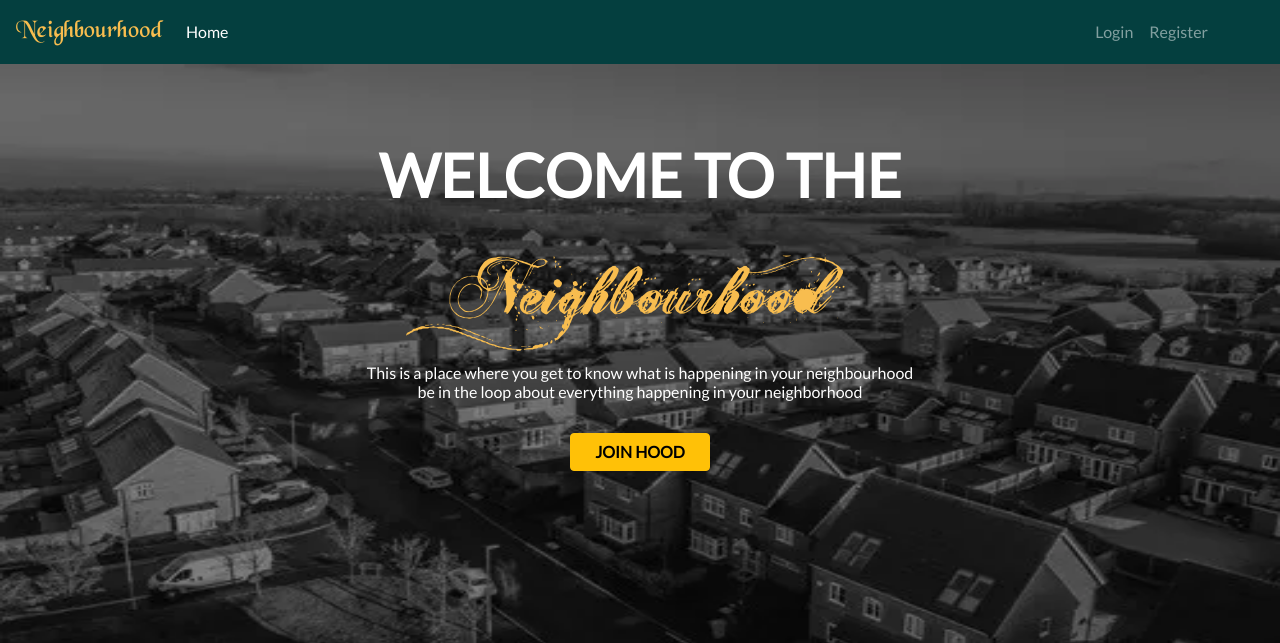
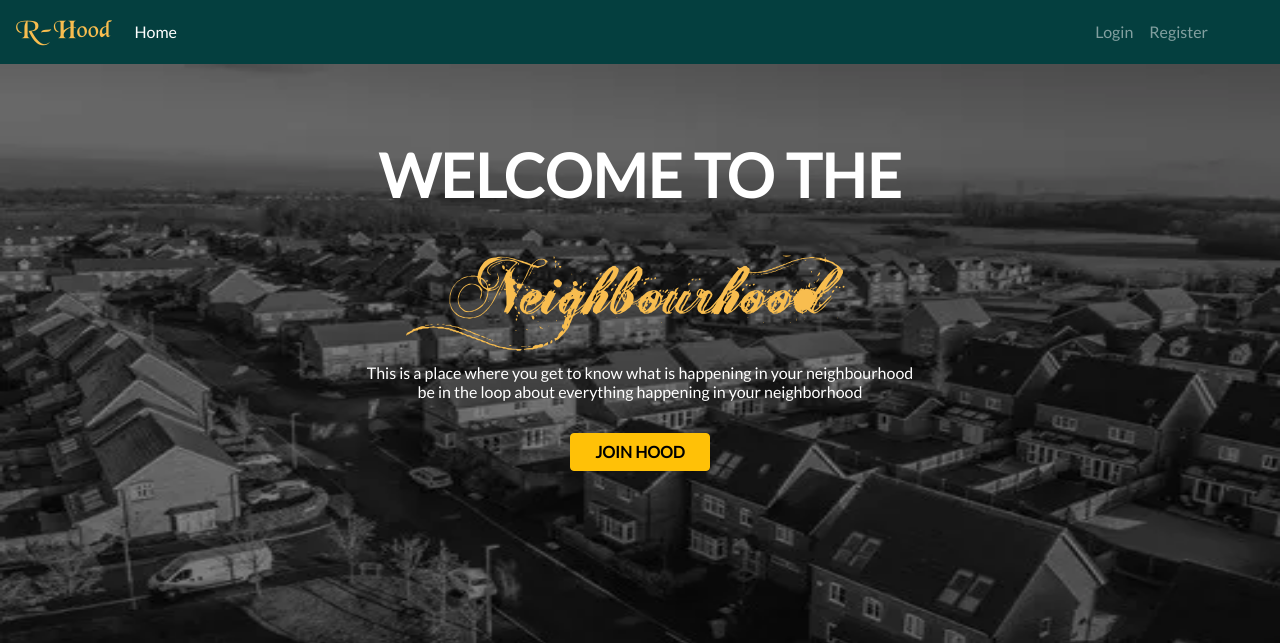
Before and after one commit to Davine-94/r-hood, a Django app: template neighbour/templates/all-neighbour/home.html in a window 1280 px wide. Shown: the top 643 px of the page. Run offline with Django 3.2, Linux system fonts and the light colour scheme; the template is opened without the code that fills it, so the values that code supplies are empty; some libraries are stand-ins or nearby versions; some web fonts are replaced.

```diff
--- a/neighbour/templates/navbar.html
+++ b/neighbour/templates/navbar.html
@@ -1,6 +1,6 @@
 {% load static %}
 <nav class="navbar navbar-expand-lg navbar-dark bg-dark sticky-top">
-    <a class="navbar-brand neig text-center" href="{% url 'home' %}">Neighbourhood </a>
+    <a class="navbar-brand neig text-center" href="{% url 'home' %}">R-Hood </a>
     <button class="navbar-toggler" type="button" data-toggle="collapse" data-target="#navbarNav" aria-controls="navbarNav" aria-expanded="false" aria-label="Toggle navigation">
       <span class="navbar-toggler-icon"></span>
     </button>
```
